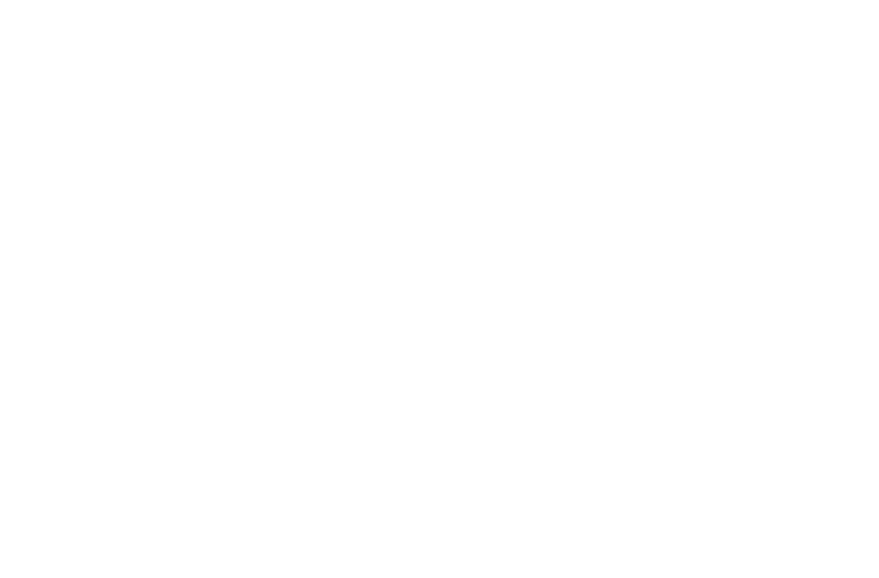
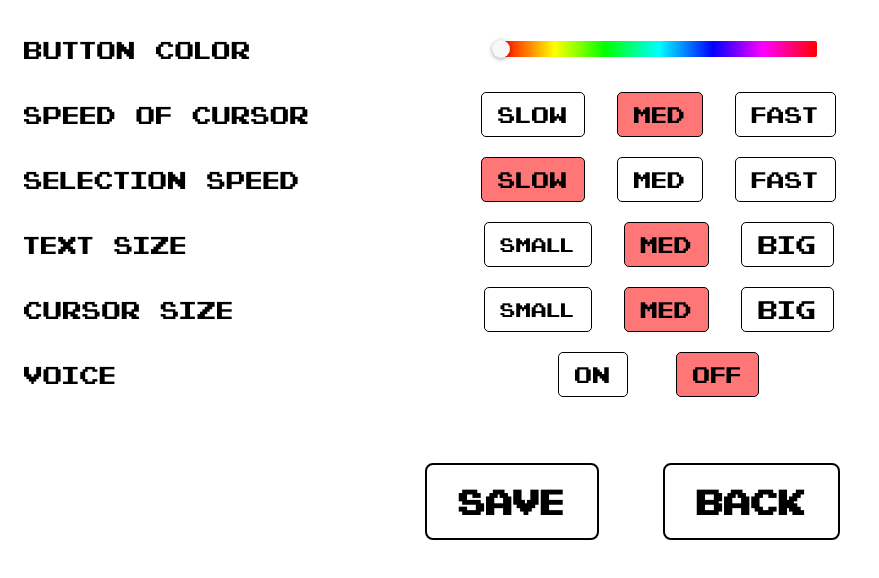
Before and after one commit to Jothi-Vikranth/gaze-tracking-t9, a React (Create React App) app: page /settings in a window 1280 px wide. Before the commit this address had no page. Shown: the top 578 px of the page, without its empty margins (0-879 px from the left). Built offline with nearby package versions, Linux system fonts and the light colour scheme.

Commit message:
added react-redux and settings page

```diff
--- a/package.json
+++ b/package.json
@@ -6,13 +6,17 @@
     "@emotion/react": "^11.14.0",
     "@emotion/styled": "^11.14.0",
     "@mui/material": "^6.3.1",
+    "@reduxjs/toolkit": "^2.6.1",
     "@testing-library/jest-dom": "^5.17.0",
     "@testing-library/react": "^13.4.0",
     "@testing-library/user-event": "^13.5.0",
     "ajv": "^8.17.1",
     "ajv-keywords": "^5.1.0",
     "react": "^19.0.0",
+    "react-color": "^2.19.3",
+    "react-colorful": "^5.6.1",
     "react-dom": "^19.0.0",
+    "react-redux": "^9.2.0",
     "react-router-dom": "^7.4.0",
     "react-scripts": "5.0.1",
     "t9-plus": "^3.1.3",
--- a/src/App.js
+++ b/src/App.js
@@ -3,6 +3,7 @@ import { Route, BrowserRouter as Router, Routes } from "react-router-dom";
 import "./App.css";
 
 const Home = React.lazy(() => import("./pages/Home"));
+const Settings = React.lazy(() => import("./pages/Settings"));
 const T9 = React.lazy(() => import("./pages/T9"));
 
 function App() {
@@ -11,6 +12,7 @@ function App() {
       <Suspense fallback={<div>Loading...</div>}>
         <Routes>
           <Route path="/" index element={<Home />} />
+          <Route path="/settings" element={<Settings />} />
           <Route path="/t9" element={<T9 />} />
         </Routes>
       </Suspense>
--- /dev/null
+++ b/src/app/features/settingsSlice.js
@@ -0,0 +1,65 @@
+import { createSlice } from "@reduxjs/toolkit";
+
+const SPEED = {
+  SLOW: 0,
+  MED: 1,
+  FAST: 2,
+};
+
+const SIZE = {
+  SMALL: 0,
+  MED: 1,
+  BIG: 2,
+};
+
+const VOICE = {
+  ON: 0,
+  OFF: 1,
+};
+
+var initialState = {
+  hue: 0,
+  color: "#fe7676",
+  cursorSpeed: SPEED.MED,
+  selectionSpeed: SPEED.SLOW,
+  textSize: SIZE.MED,
+  cursorSize: SIZE.MED,
+  voice: VOICE.OFF,
+};
+
+const settingsDataSlice = createSlice({
+  name: "settingsData",
+  initialState: initialState,
+  reducers: {
+    updateColor(state, action) {
+      state.color = action.payload.color;
+      state.hue = action.payload.hue;
+    },
+
+    updateCursorSpeed(state, action) {
+      state.cursorSpeed = action.payload;
+    },
+
+    updateSelectionSpeed(state, action) {
+      state.selectionSpeed = action.payload;
+    },
+
+    updateTextSize(state, action) {
+      state.textSize = action.payload;
+    },
+
+    updateCursorSize(state, action) {
+      state.cursorSize = action.payload;
+    },
+
+    updateVoice(state, action) {
+      state.voice = action.payload;
+    },
+  },
+});
+
+export const settingsDataActions = settingsDataSlice.actions;
+
+export { SIZE, SPEED, VOICE };
+
+export default settingsDataSlice.reducer;
--- /dev/null
+++ b/src/app/store.js
@@ -0,0 +1,7 @@
+import { configureStore } from "@reduxjs/toolkit";
+import settingsDataReducer from "./features/settingsSlice";
+export const store = configureStore({
+  reducer: {
+    settingsData: settingsDataReducer,
+  },
+});
--- a/src/index.js
+++ b/src/index.js
@@ -1,13 +1,17 @@
-import React from 'react';
-import ReactDOM from 'react-dom/client';
-import './index.css';
-import App from './App';
-import reportWebVitals from './reportWebVitals';
+import React from "react";
+import ReactDOM from "react-dom/client";
+import { Provider } from "react-redux";
+import App from "./App";
+import { store } from "./app/store";
+import "./index.css";
+import reportWebVitals from "./reportWebVitals";
 
-const root = ReactDOM.createRoot(document.getElementById('root'));
+const root = ReactDOM.createRoot(document.getElementById("root"));
 root.render(
   <React.StrictMode>
-    <App />
+    <Provider store={store}>
+      <App />
+    </Provider>
   </React.StrictMode>
 );
 
--- a/src/pages/Home/Home.js
+++ b/src/pages/Home/Home.js
@@ -10,6 +10,9 @@ import { useNavigate } from "react-router-dom";
 const Home = () => {
   const navigate = useNavigate();
 
+  const goToSettings = () => {
+    navigate("/settings");
+  };
   const goToT9 = () => {
     navigate("/t9");
   };
@@ -27,7 +30,10 @@ const Home = () => {
         alignItems: "center",
       }}
     >
-      <HomeComponent image={Settings} />
+      <HomeComponent
+        image={Settings}
+        homeComponentProps={{ onClick: goToSettings }}
+      />
       <HomeComponent image={Caliberation} />
       <HomeComponent
         image={TextBoard}
--- /dev/null
+++ b/src/pages/Settings/Heading.js
@@ -0,0 +1,8 @@
+import { Box } from "@mui/material";
+import React from "react";
+
+const Heading = ({ text }) => {
+  return <Box sx={{ fontSize: "25px" }}>{text}</Box>;
+};
+
+export default Heading;
--- /dev/null
+++ b/src/pages/Settings/Settings.js
@@ -0,0 +1,149 @@
+import { Box } from "@mui/material";
+import React from "react";
+import { useDispatch, useSelector } from "react-redux";
+
+import { HuePicker } from "react-color";
+import { useNavigate } from "react-router-dom";
+import {
+  settingsDataActions,
+  SIZE,
+  SPEED,
+  VOICE,
+} from "../../app/features/settingsSlice";
+import Heading from "./Heading";
+import SettingsButton from "./SettingsButton";
+import SettingsButtonContainer from "./SettingsButtonContainer";
+import SettingsSubmitButton from "./SettingsSubmitButton";
+
+const Settings = () => {
+  const navigate = useNavigate();
+  const dispatch = useDispatch();
+
+  const settingsData = useSelector((state) => state.settingsData);
+  const {
+    hue,
+    color,
+    cursorSpeed,
+    selectionSpeed,
+    textSize,
+    cursorSize,
+    voice,
+  } = settingsData;
+
+  const handleColorChange = (color) => {
+    dispatch(
+      settingsDataActions.updateColor({ hue: color.oldHue, color: color.hex })
+    );
+  };
+
+  const onSaveClick = () => {
+    navigate("/");
+  };
+
+  const onBackClick = () => {
+    navigate("/");
+  };
+
+  return (
+    <Box sx={{ width: 1000 }}>
+      <Box
+        sx={{
+          display: "grid",
+          gridTemplateColumns: "1fr 2fr",
+          gridTemplateRows: "repeat(6, minmax(50px, auto))",
+          m: 3,
+          rowGap: "15px",
+          alignItems: "center",
+        }}
+      >
+        <Heading text={"BUTTON COLOR"} />
+        <Box
+          sx={{
+            display: "flex",
+            gap: 2,
+            justifyContent: "center",
+            alignItems: "center",
+          }}
+        >
+          <>
+            <HuePicker color={color} onChange={handleColorChange} />
+          </>
+        </Box>
+        <Heading text={"SPEED OF CURSOR"} />
+        <SettingsButtonContainer>
+          {Object.keys(SPEED).map((el) => (
+            <SettingsButton
+              text={el}
+              isSelected={cursorSpeed === SPEED[el]}
+              onClick={() => {
+                dispatch(settingsDataActions.updateCursorSpeed(SPEED[el]));
+              }}
+            />
+          ))}
+        </SettingsButtonContainer>
+
+        <Heading text={"SELECTION SPEED"} />
+        <SettingsButtonContainer>
+          {Object.keys(SPEED).map((el) => (
+            <SettingsButton
+              text={el}
+              isSelected={selectionSpeed === SPEED[el]}
+              onClick={() => {
+                dispatch(settingsDataActions.updateSelectionSpeed(SPEED[el]));
+              }}
+            />
+          ))}
+        </SettingsButtonContainer>
+
+        <Heading text={"TEXT SIZE"} />
+        <SettingsButtonContainer>
+          {Object.keys(SIZE).map((el, index) => (
+            <SettingsButton
+              text={el}
+              isSelected={textSize === SIZE[el]}
+              sxProps={{ fontSize: `${23 + (index - 1) * 3}px` }}
+              onClick={() => {
+                dispatch(settingsDataActions.updateTextSize(SIZE[el]));
+              }}
+            />
+          ))}
+        </SettingsButtonContainer>
+
+        <Heading text={"CURSOR SIZE"} />
+        <SettingsButtonContainer>
+          {Object.keys(SIZE).map((el, index) => (
+            <SettingsButton
+              text={el}
+              isSelected={cursorSize === SIZE[el]}
+              sxProps={{ fontSize: `${23 + (index - 1) * 3}px` }}
+              onClick={() => {
+                dispatch(settingsDataActions.updateCursorSize(SIZE[el]));
+              }}
+            />
+          ))}
+        </SettingsButtonContainer>
+
+        <Heading text={"VOICE"} />
+        <SettingsButtonContainer sxProps={{ gap: 6 }}>
+          {Object.keys(VOICE).map((el, index) => (
+            <SettingsButton
+              text={el}
+              isSelected={voice === VOICE[el]}
+              onClick={() => {
+                dispatch(settingsDataActions.updateVoice(VOICE[el]));
+              }}
+            />
+          ))}
+        </SettingsButtonContainer>
+      </Box>
+      <Box
+        sx={{ display: "flex", justifyContent: "end", gap: 8, mt: 8, mr: 20 }}
+      >
+        <SettingsSubmitButton buttonText={"SAVE"} onClick={onSaveClick} />
+        <SettingsSubmitButton buttonText={"BACK"} onClick={onBackClick} />
+      </Box>
+    </Box>
+  );
+};
+
+export default Settings;
--- /dev/null
+++ b/src/pages/Settings/SettingsButton.js
@@ -0,0 +1,33 @@
+import { Box } from "@mui/material";
+import { useSelector } from "react-redux";
+
+const SettingsButton = ({
+  text,
+  isSelected,
+  sxProps = {},
+  onClick = () => {},
+}) => {
+  const color = useSelector((state) => state.settingsData.color);
+
+  return (
+    <Box
+      sx={{
+        display: "grid",
+        placeItems: "center",
+        paddingInline: 2,
+        height: 45,
+        border: "1px solid #000",
+        borderRadius: "5px",
+        fontSize: "23px",
+        cursor: "pointer",
+        backgroundColor: isSelected ? color : "#fff",
+        ...sxProps,
+      }}
+      onClick={onClick}
+    >
+      {text}
+    </Box>
+  );
+};
+
+export default SettingsButton;
--- /dev/null
+++ b/src/pages/Settings/SettingsButtonContainer.js
@@ -0,0 +1,12 @@
+import { Box } from "@mui/material";
+import React from "react";
+
+const SettingsButtonContainer = ({ children, sxProps = {} }) => {
+  return (
+    <Box sx={{ display: "flex", gap: 4, justifyContent: "center", ...sxProps }}>
+      {children}
+    </Box>
+  );
+};
+
+export default SettingsButtonContainer;
--- /dev/null
+++ b/src/pages/Settings/SettingsSubmitButton.js
@@ -0,0 +1,33 @@
+import { Box } from "@mui/material";
+import { useSelector } from "react-redux";
+
+const SettingsSubmitButton = ({ buttonText, onClick = () => {} }) => {
+  const color = useSelector((state) => state.settingsData.color);
+
+  return (
+    <Box
+      sx={{
+        paddingBlock: 2,
+        paddingInline: 4,
+        fontSize: 35,
+        fontWeight: 700,
+        borderWidth: "2px",
+        borderStyle: "solid",
+        borderColor: "#000",
+        borderRadius: "8px",
+        cursor: "pointer",
+        transition: "350ms all ease-in-out",
+        "&:hover": {
+          borderColor: color, // Border color on hover
+          color: color,
+        },
+      }}
+      onClick={onClick}
+      s
+    >
+      {buttonText}
+    </Box>
+  );
+};
+
+export default SettingsSubmitButton;
--- /dev/null
+++ b/src/pages/Settings/index.js
@@ -0,0 +1,3 @@
+import Settings from "./Settings";
+
+export default Settings;
```
Also changed, not shown: 1 other file (tests, documents, lock files or other folders).
